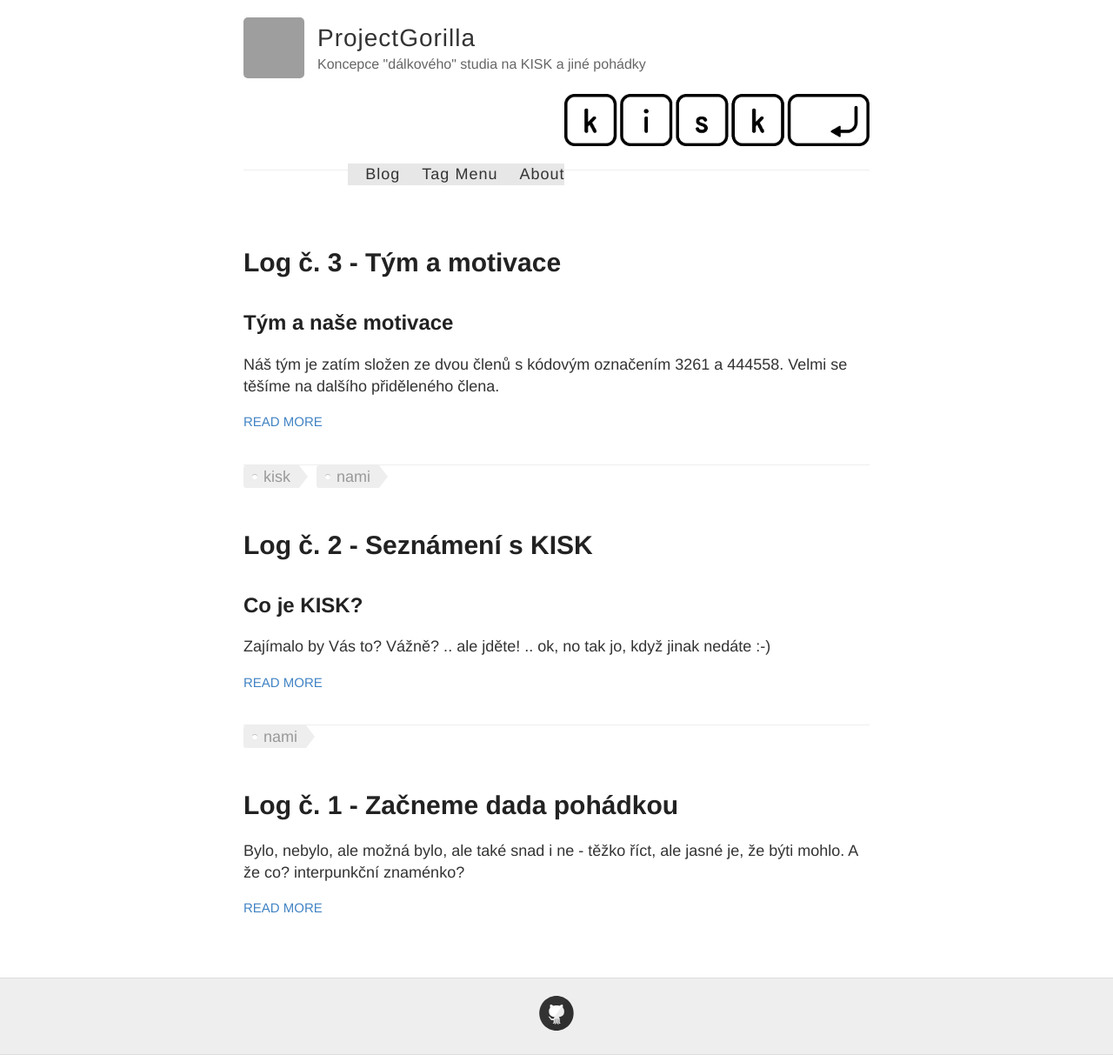
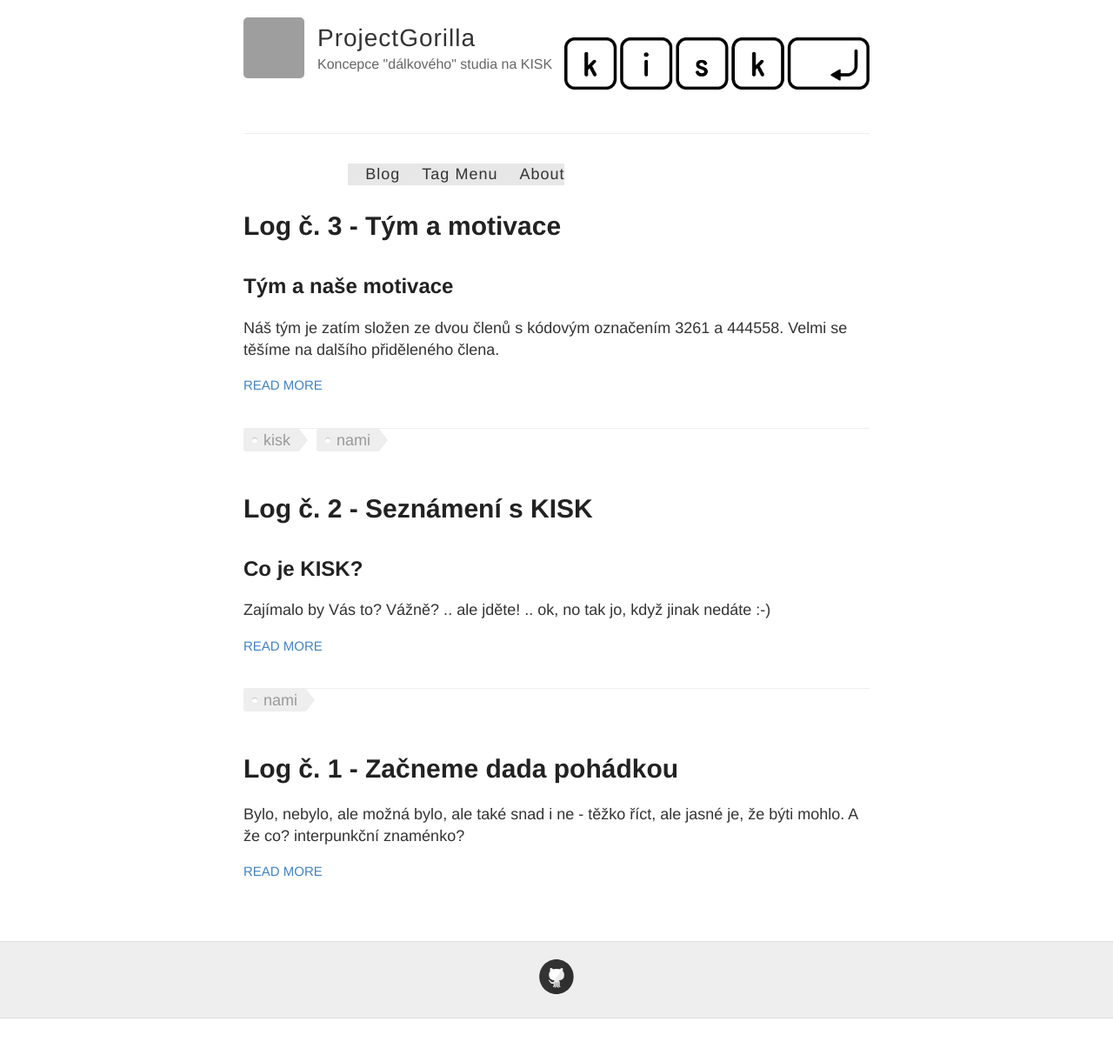
Before and after one commit to projectgorilla/projectgorilla.github.io, a Jekyll site: the page built from index.html, in a window 1280 px wide. Shown: the whole page at 87% size. Built offline with Jekyll 4.4.1, drawn with Linux system fonts in a browser that asks for light colours; after the commit the page ends 1171 px from its top, so only the background shows below that; grey boxes are pictures that could not be loaded.

Commit message:
zkrácení description webu

```diff
--- a/_config.yml
+++ b/_config.yml
@@ -6,7 +6,7 @@
 name: ProjectGorilla
 
 # Short bio or description (displayed in the header)
-description: Koncepce "dálkového" studia na KISK a jiné pohádky
+description: Koncepce "dálkového" studia na KISK
 
 # URL of your avatar or profile pic (you could use your GitHub profile pic)
 avatar: https://avatars3.githubusercontent.com/u/17623691?v=3&u=1e61fee24eee34591492463ce9d536b6c020f214&s=140
```
